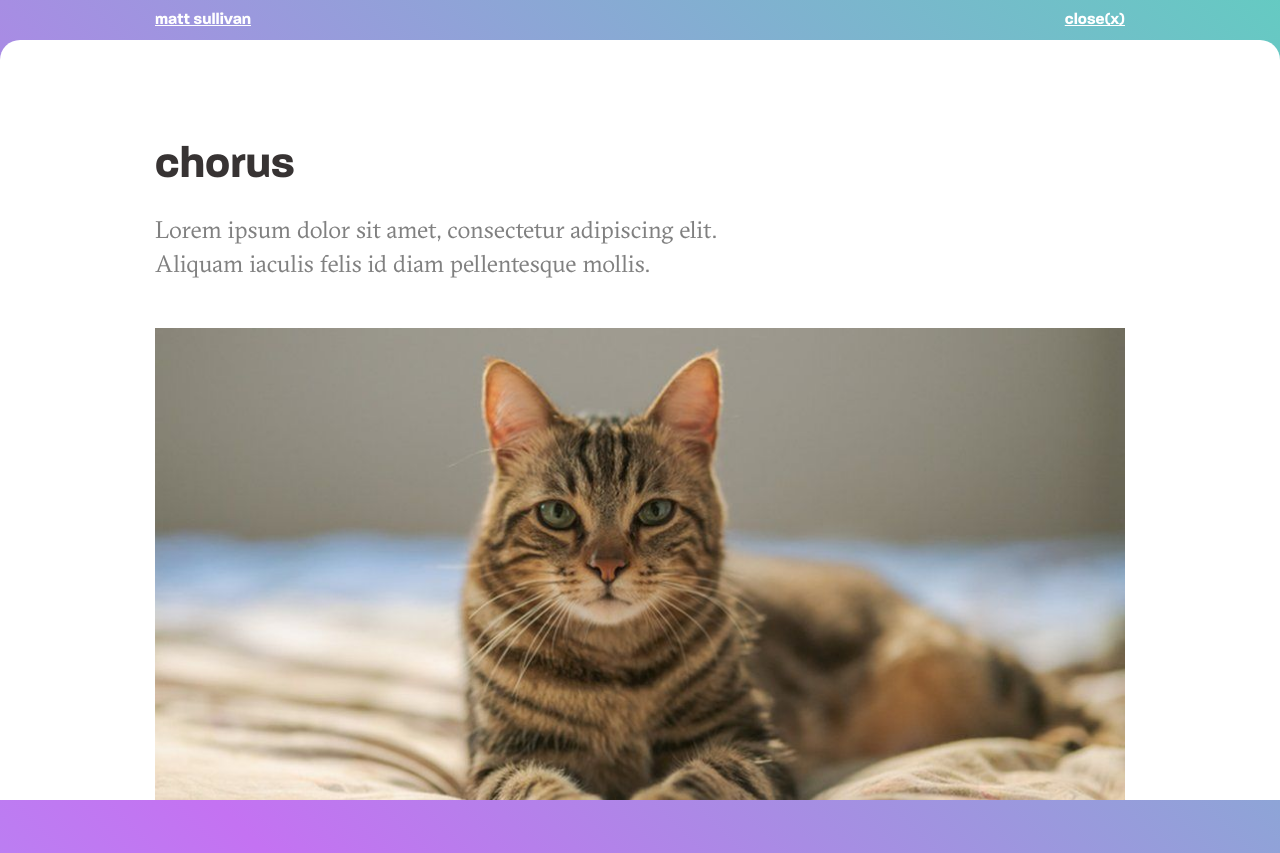
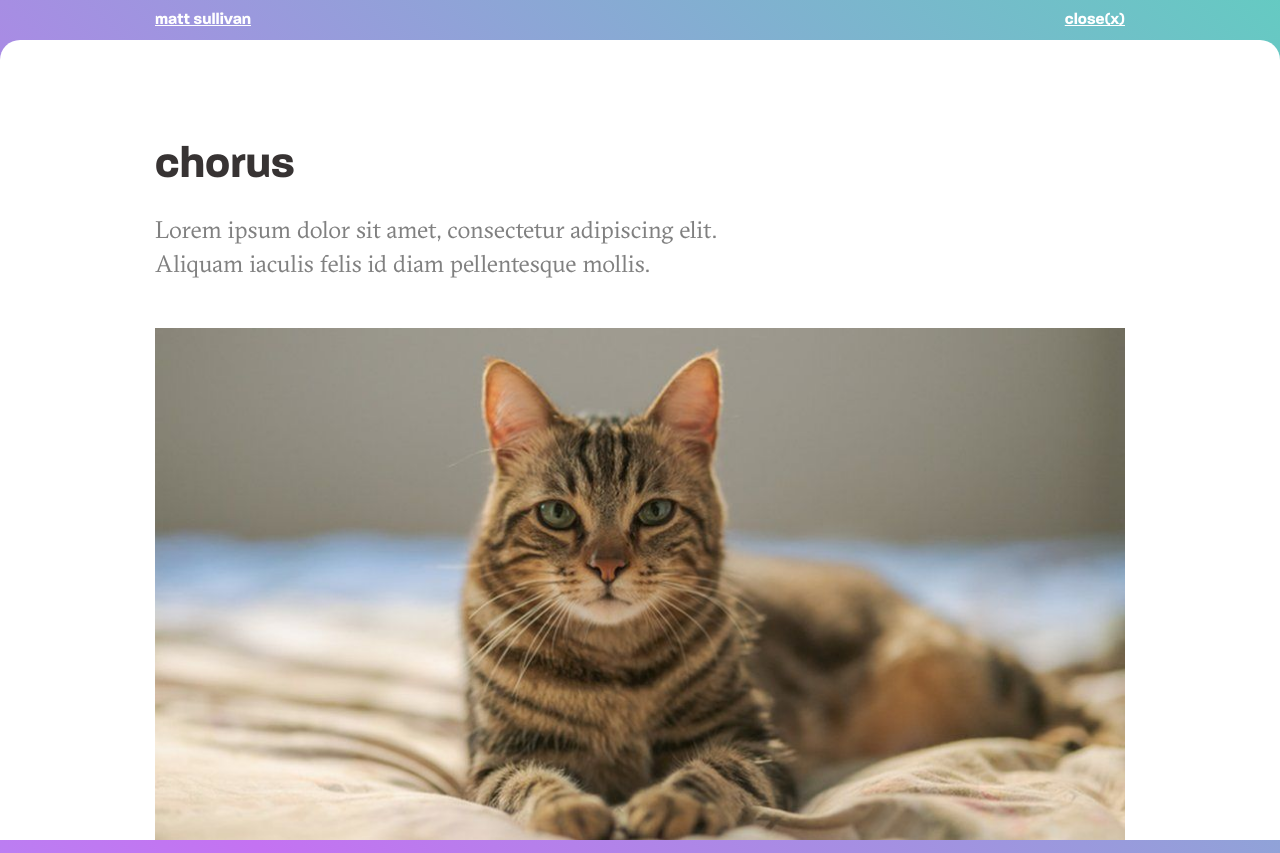
Before and after one commit to mjsxi/website-v4, a Next.js app: page /projects/chorus in a window 1280 px wide. Built offline with nearby package versions, Linux system fonts and the light colour scheme.

Commit message:
reworked positioning

```diff
--- a/styles/main.module.scss
+++ b/styles/main.module.scss
@@ -24,6 +24,10 @@
 .container {
   max-height: 100vh;
   max-width: 1010px;
+  position: absolute;
+  top: 0;
+  left: 0;
+  right: 0;
   margin: 0 auto;
   padding: 0 20px;
 
@@ -134,7 +138,7 @@
 //#########################################
 
 .nav {
-  position: absolute;
+  position: fixed;
   top: 0;
   width: 970px;
   font-family: paralucent;
@@ -158,18 +162,18 @@
 }
 
 .proContainer {
-  position: absolute;
+  position: fixed;
   overflow: scroll;
   top: 40px;
   left: 0;
   right: 0;
-  bottom: 0;
+  height: 100vh;
   background: rgba(255,255,255,1);
   border-radius: 20px 20px 0px 0px;
   padding-top: 100px;
   padding-left: 20px;
   padding-right: 20px;
-  padding-bottom: 120px;
+  padding-bottom: 160px;
   //backdrop-filter: blur(40px);
 
   @media (max-width: 600px) {
```
